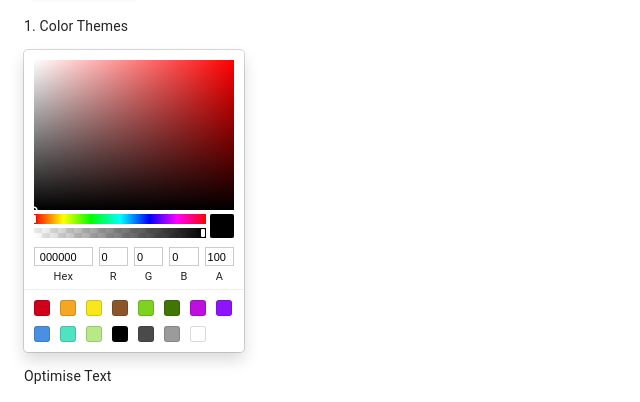
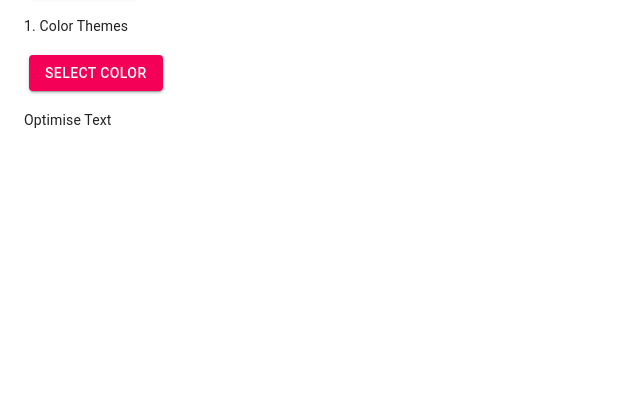
Before and after one commit to vinikatyal/post-builder, a React (Create React App) app: page / in a window 1280 px wide. Shown: the part 245-647 px from the top of the page, without its empty margins (0-640 px from the left). Built offline with nearby package versions, Linux system fonts and the light colour scheme.

Commit message:
add colors

```diff
--- a/src/components/EditorPanel/index.jsx
+++ b/src/components/EditorPanel/index.jsx
@@ -1,4 +1,4 @@
-import React, { memo, useRef, useCallback } from "react";
+import React, { memo, useRef, useCallback, useState } from "react";
 
 import { makeStyles } from "@material-ui/styles";
 import Grid from "@material-ui/core/Grid";
@@ -19,6 +19,7 @@ const useStyles = makeStyles({
 
 function EditorPane() {
   const classes = useStyles();
+  const [colorValue, setColorValue] = useState("");
   const text = useRef("");
 
   const handleChange = (evt) => {
@@ -26,6 +27,7 @@ function EditorPane() {
   };
 
   const handleColorChange = useCallback((color) => {
+    setColorValue(color.hex);
     document.execCommand("foreColor", false, color.hex);
   }, []);
 
@@ -36,7 +38,7 @@ function EditorPane() {
   return (
     <Grid container>
       <Grid item xs={3}>
-        <StyleManager value={text.current} onChange={handleColorChange} />
+        <StyleManager value={colorValue} onChange={handleColorChange} />
 
         <p>Optimise Text</p>
       </Grid>
--- a/src/components/LeftPanel/SelectColors.jsx
+++ b/src/components/LeftPanel/SelectColors.jsx
@@ -1,12 +1,47 @@
-import React, { memo } from "react";
-
+import React, { memo, useState, useCallback } from "react";
+import Popover from "@material-ui/core/Popover";
+import Button from "@material-ui/core/Button";
 import { SketchPicker } from "react-color";
 
 function SelectColors(props) {
+  const [open, setOpen] = useState(false);
+
+  const handleOpen = useCallback((e) => {
+    /**
+     * That's important - this is the reason why focus & selection stays
+     * as it is after user clicks on div that fires up react-color.
+     * This needs to be inside react-color so selection will remain and
+     * document.execCommand("foreColor", false, color.hex); will color the text
+     * correctly.
+     */
+    e.preventDefault();
+    setOpen(true);
+  }, []);
+
+  const handleClose = useCallback(() => {
+    setOpen(false);
+  }, []);
   return (
     <>
       <p>1. Color Themes</p>
-      <SketchPicker color={props.value} onChange={props.handleChange} />
+      <Button variant="contained" color="secondary" onClick={handleOpen}>
+        Select Color
+      </Button>
+
+      <Popover
+        anchorOrigin={{
+          vertical: "bottom",
+          horizontal: "left",
+        }}
+        transformOrigin={{
+          vertical: "center",
+          horizontal: "left",
+        }}
+        open={open}
+        onClose={handleClose}
+      >
+        <SketchPicker color={props.value} onChange={props.handleChange} />
+      </Popover>
     </>
   );
 }
```
Also changed, not shown: 1 other file (tests, documents, lock files or other folders).
